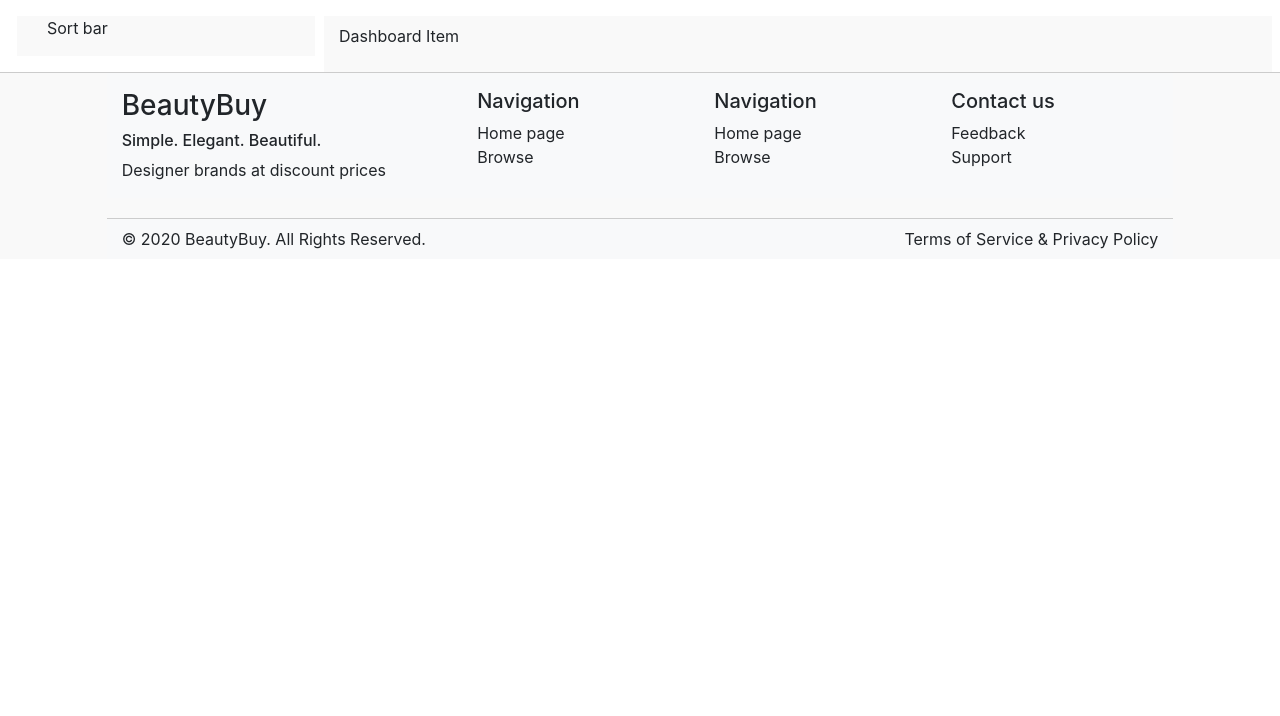
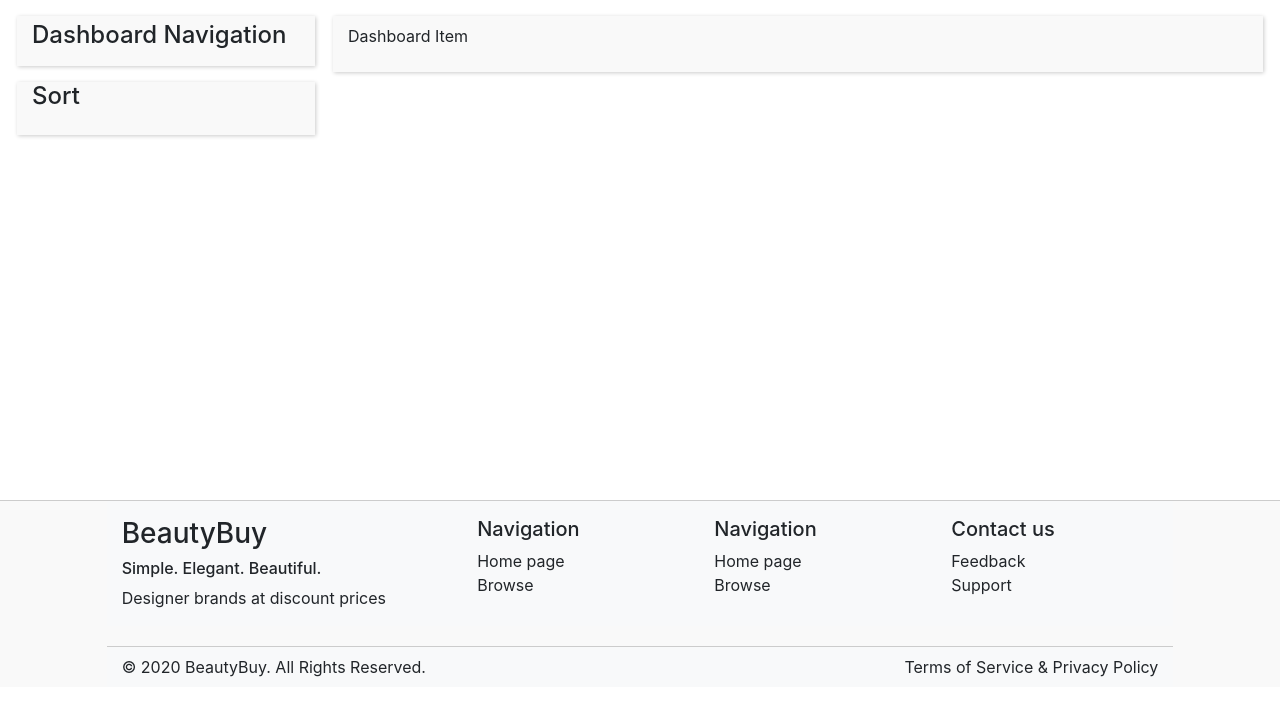
Before and after one commit to AlcornRyan/3172-ecommerce, a PHP site: page /index.php?page=dashboard in a window 1280 px wide. Shown: the part 57-773 px from the top of the page. Run offline with PHP 8.4, Linux system fonts and the light colour scheme.

Commit message:
Layout of Dashboard page changed

```diff
--- a/include/dashboard.php
+++ b/include/dashboard.php
@@ -4,6 +4,9 @@
         <!-- Dashboard Sort and Nav -->
         <div class="col-sm-12 col-md-3 pt-2 pl-md-4 pr-md-4">
         <?php
+
+            // Dashboard Navigation Bar
+            require_once('dashboard/dashboardNav.php');
 
             // Dashboard Sort Bar
             require_once('dashboard/dashboardSort.php');
@@ -12,7 +15,7 @@
         </div>
 
         <!-- Dashboard Output -->
-        <div class="col-sm-12 col-md-9 pt-2">
+        <div class="col-sm-12 col-md-9 pt-2 pl-4 pr-4">
         <?php
 
             // Dashboard Output Container
--- a/include/dashboard/dashboardNav.php
+++ b/include/dashboard/dashboardNav.php
@@ -0,0 +1,23 @@
+<!-- Sort Container -->
+<div class="row dash_NavBar pb-3 mb-3">
+    <div class="col-xs-12 col-sm-12 col-md-12">
+        <div class="container-fluid">
+
+            <!-- -->
+            <div class="row">
+                <h4>Dashboard Navigation</h4>
+            </div>
+
+            <!-- -->
+            <div class="row">
+
+            </div>
+
+            <!-- -->
+            <div class="row">
+
+            </div>
+
+        </div>
+    </div>
+</div>
--- a/include/dashboard/dashboardSort.php
+++ b/include/dashboard/dashboardSort.php
@@ -3,7 +3,20 @@
     <div class="col-xs-12 col-sm-12 col-md-12">
         <div class="container-fluid">
 
-            Sort bar
+            <!-- -->
+            <div class="row">
+                <h4>Sort</h4>
+            </div>
+
+            <!-- -->
+            <div class="row">
+
+            </div>
+
+            <!-- -->
+            <div class="row">
+
+            </div>
 
         </div>
     </div>
--- a/style/dashboard.css
+++ b/style/dashboard.css
@@ -1,19 +1,35 @@
 .Dashboard {
+    height: auto;
+    min-height: 500px;
+    padding-bottom: 30px;
     background-color: #FFFFFF;
+}
+
+/*
+* Dashboard Navigation Bar
+*/
+.dash_NavBar {
+    background-color: #F9F9F9;
+    box-shadow: 1px 1px 4px #CCCCCC;
+}
+    .dash_NavBar h4 {
+        margin-bottom: 0px;
+        padding-top: 5px;
+    }
+
+/*
+* Dashboard Sort Bar
+*/
+.dash_SortBar {
+    background-color: #F9F9F9;
+    box-shadow: 1px 1px 4px #CCCCCC;
 }
 
 
 /*
-    Dashboard Sort Bar
-*/
-.dash_SortBar {
-    background-color: #F9F9F9;
-}
-
-
-/*
-    Dashboard Output Container
+* Dashboard Output Container
 */
 .dash_OutputCon {
     background-color: #F9F9F9;
+    box-shadow: 1px 1px 4px #CCCCCC;
 }
```
